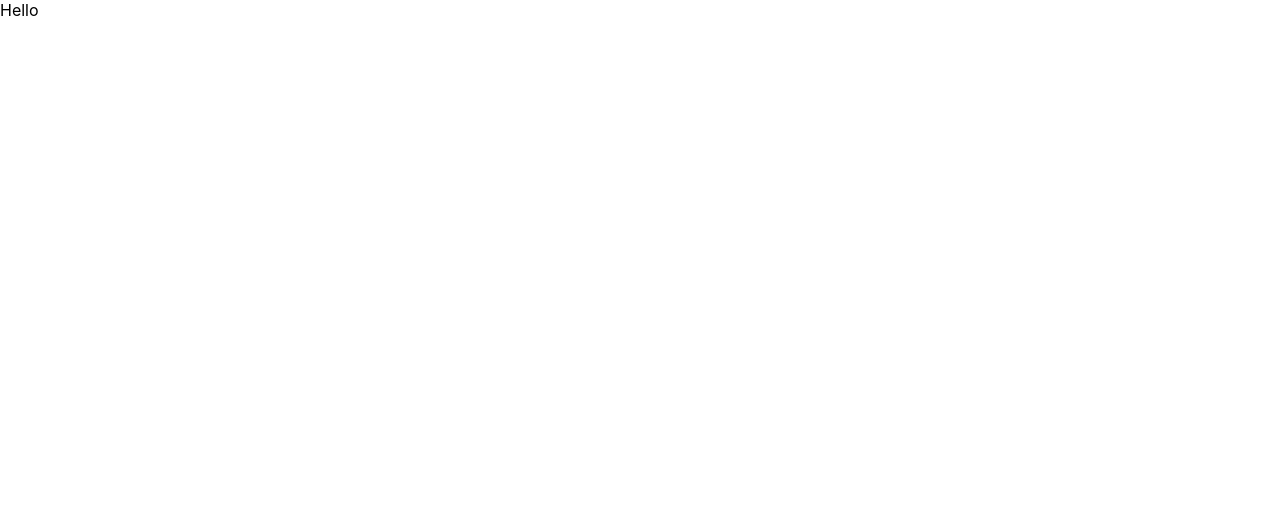
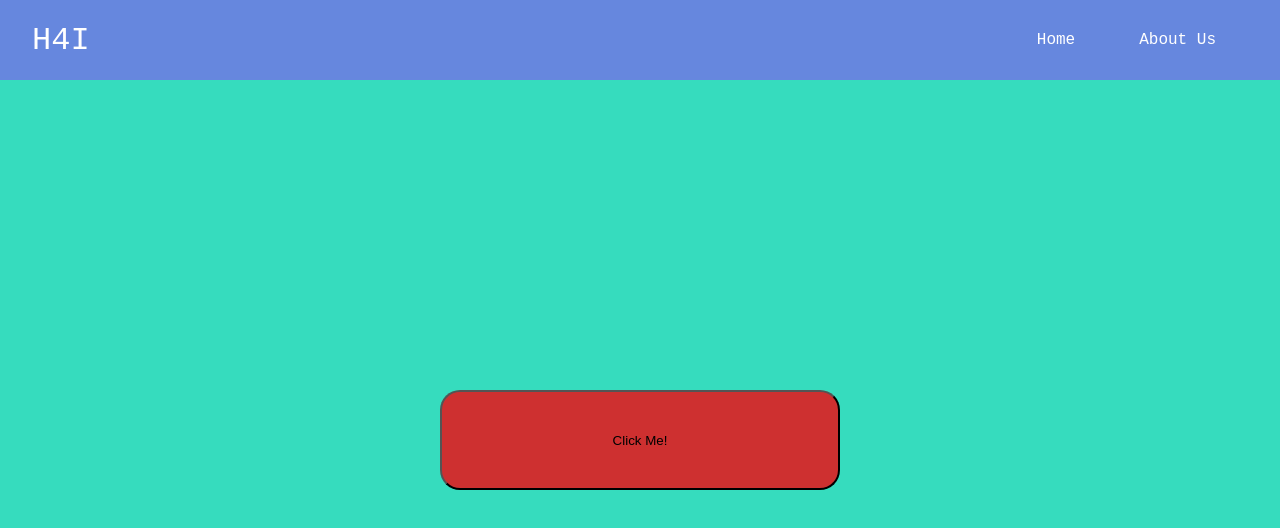
Before and after one commit to Hack4Impact-UMD/branch-practice, a React (Create React App) app in the folder react-app/: page / in a window 1280 px wide. Shown: the top 528 px of the page. Built offline with nearby package versions, Linux system fonts and the light colour scheme.

Commit message:
made site

```diff
--- a/react-app/package.json
+++ b/react-app/package.json
@@ -12,8 +12,8 @@
     "react": "^18.2.0",
     "react-dom": "^18.2.0",
     "react-icons": "^4.6.0",
-    "react-router-dom": "^6.4.2",
-    "react-scripts": "5.0.1",
+    "react-router-dom": "^6.8.1",
+    "react-scripts": "^2.1.3",
     "typescript": "^4.8.4",
     "web-vitals": "^2.1.4"
   },
--- a/react-app/src/App.js
+++ b/react-app/src/App.js
@@ -1,5 +1,13 @@
+import Navbar from "./components/Navbar";
+import Content from "./components/Content";
+import React from "react";
 function App() {
-  return <div>Hello</div>;
+  return (
+    <div className="app">
+      <Navbar></Navbar>
+      <Content text='Click Me!'></Content>
+    </div>
+  );
 }
 
 export default App;
--- /dev/null
+++ b/react-app/src/components/Content.js
@@ -0,0 +1,22 @@
+import React from 'react'
+import { useState } from 'react';
+import '../styles/Content.css';
+function Content({text}) {
+    const colors = ['_36DCBE','_50F5A5','_9DFC86'];
+    const [currentColorIndex, setCurrentColorIndex] = useState(0);
+    const containerClass = `btnContainer ${colors[currentColorIndex]}`;
+
+    function handleClick() {
+        setCurrentColorIndex((currentColorIndex + 1) % colors.length);
+    }
+
+    return (
+        <div className={containerClass}>
+            <button className='btn' onClick = {handleClick}>
+                {text}
+            </button>
+        </div>
+  )
+}
+
+export default Content
--- /dev/null
+++ b/react-app/src/components/Navbar.js
@@ -0,0 +1,15 @@
+import React from 'react';
+import "../styles/Navbar.css";
+
+export default function Navbar() {
+  return (
+    <header>
+        <h1>H4I</h1>
+        <nav className="navbar">
+            <a href='/'>Home</a>
+            <a href='/'>About Us</a>
+        </nav>
+    </header>
+
+  )
+}
--- /dev/null
+++ b/react-app/src/styles/Content.css
@@ -0,0 +1,27 @@
+
+.btnContainer {
+    height: calc(100vh - 5rem);
+    display:flex;
+    align-items:center;
+    justify-content: center;
+}
+
+.btn {
+    background-color:#CE3030;
+    width: 400px;
+    height: 100px;
+    border-radius: 20px;
+    text-align: center;
+}
+
+.btnContainer._36DCBE {
+    background-color: #36DCBE;
+}
+
+.btnContainer._50F5A5 {
+    background-color: #50F5A5;
+}
+
+.btnContainer._9DFC86 {
+    background-color: #9DFC86;
+}
--- /dev/null
+++ b/react-app/src/styles/Navbar.css
@@ -0,0 +1,20 @@
+header {
+    display: flex;
+    background-color: #6687DE;
+    align-items: center;
+    padding: 0 2rem;
+    justify-content: space-between;
+    font-family: 'Courier New', Courier, monospace;
+    height: 5rem;
+}
+
+h1 {
+    color:white;
+    font-weight:normal;
+}
+
+nav a {
+    color: white;
+    text-decoration: none;
+    padding:0 2rem;
+}
```
Also changed, not shown: 1 other file (tests, documents, lock files or other folders).
